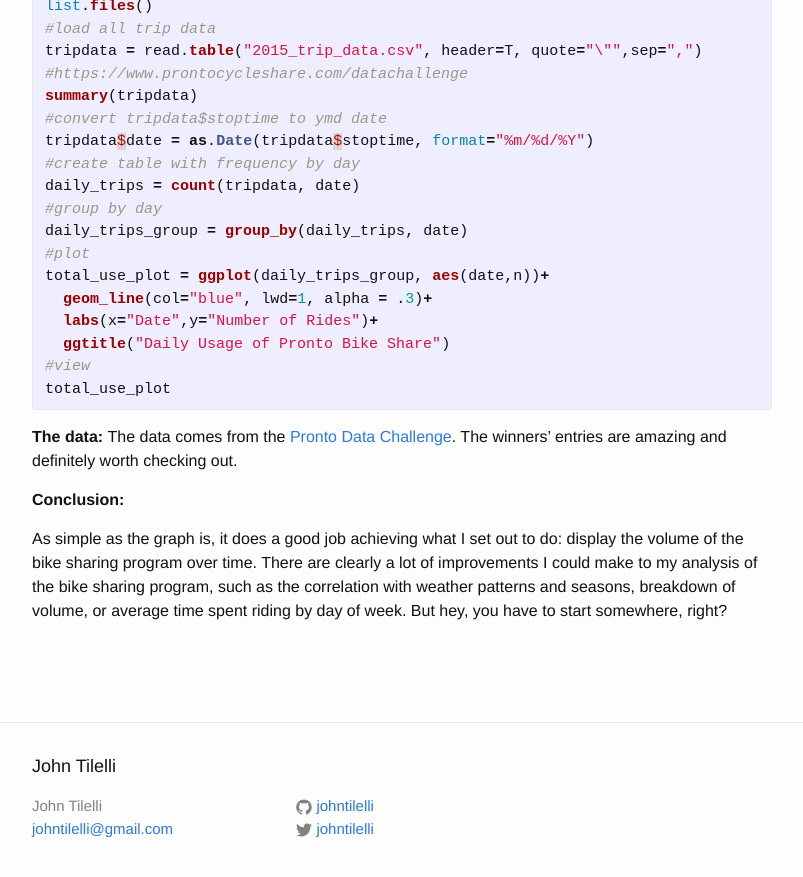
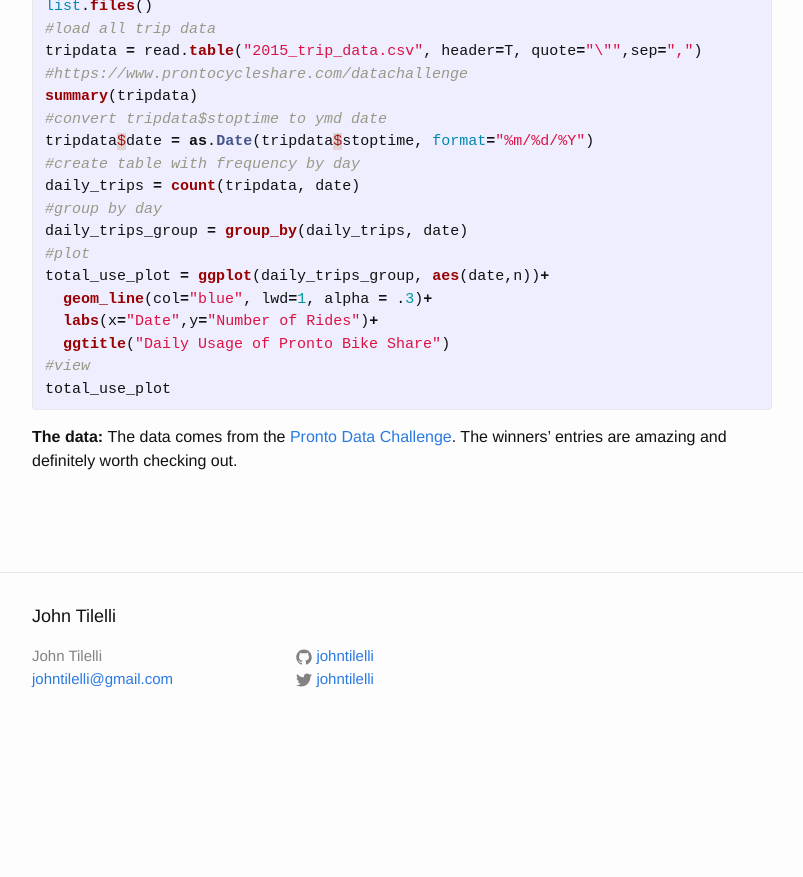
Before and after one commit to johntilelli/johntilelli.github.io, a Jekyll site: the page built from _posts/2016-09-01-first-r-visualization.markdown, in a window 1280 px wide and 900 px high, scrolled down 946 px. Shown: the top 877 px of the window, without its empty margins (238-1041 px from the left). Built offline with Jekyll 4.4.1, drawn with Linux system fonts in a browser that asks for light colours; comment, search, counter and statistics services are not loaded; after the commit the page ends 1696 px from its top, so only the background shows below that; some of the changed text lies outside the part shown.

Commit message:
Update 2016-09-01-first-r-visualization.markdown

```diff
--- a/_posts/2016-09-01-first-r-visualization.markdown
+++ b/_posts/2016-09-01-first-r-visualization.markdown
@@ -48,11 +48,6 @@ total_use_plot
 <b> The data: </b>
 The data comes from the [Pronto Data Challenge](https://www.prontocycleshare.com/datachallenge). The winners’ entries are amazing and definitely worth checking out.
 
-<b> Conclusion: </b>
-
-As simple as the graph is, it does a good job achieving what I set out to do: display the volume of the bike sharing program over time. There are clearly a lot of improvements I could make to my analysis of the bike sharing program, such as the correlation with weather patterns and seasons, breakdown of volume, or average time spent riding by day of week. But hey, you have to start somewhere, right?
-
-
 
 <br>
 
```
Also changed, not shown: other parts of _posts/2016-09-01-first-r-visualization.markdown (+1 -1 lines).
